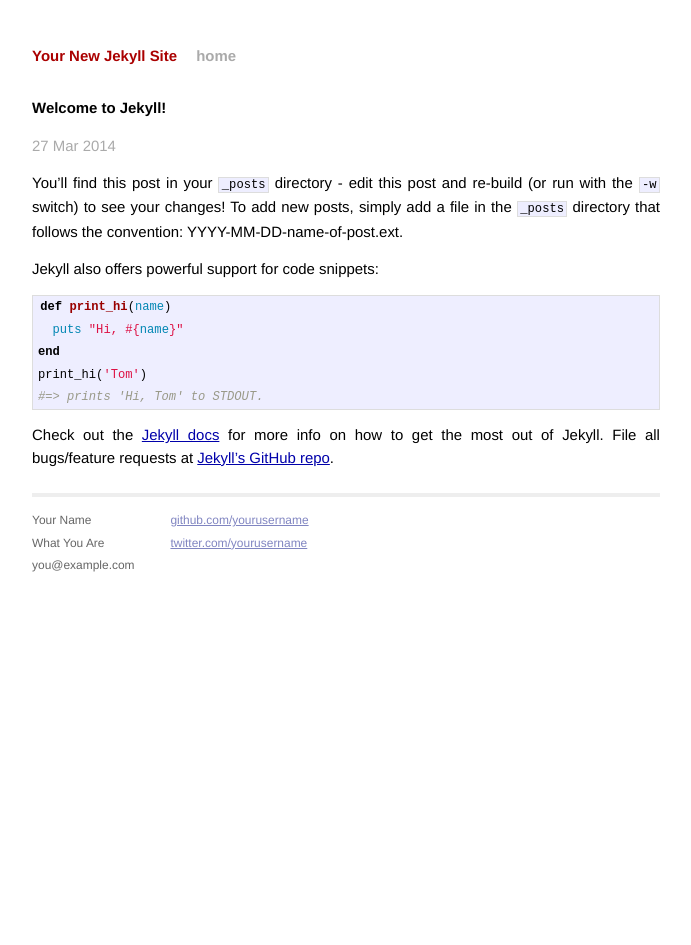
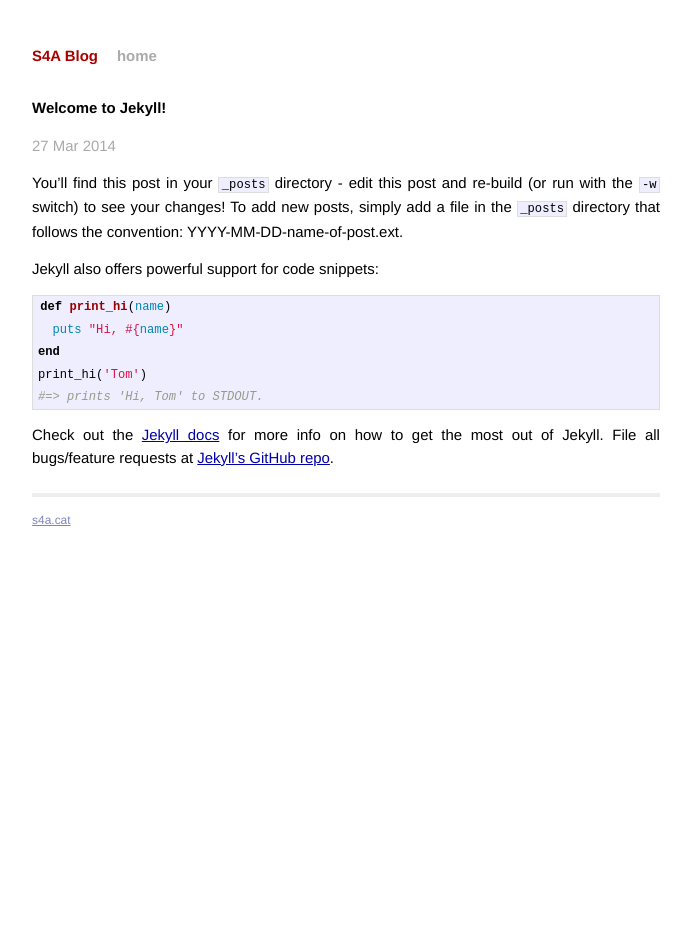
Before and after one commit to edutec/s4a-blog, a Jekyll site: the page built from _posts/2014-03-27-welcome-to-jekyll.markdown, in a window 1280 px wide. Shown: the whole page, without its empty margins (294-985 px from the left). Built offline with Jekyll 4.4.1, drawn with Linux system fonts in a browser that asks for light colours; Markdown is read by kramdown in place of the engine named in the settings.

Commit message:
trying out jekyll

```diff
--- a/_config.yml
+++ b/_config.yml
@@ -1,3 +1,4 @@
-name: Your New Jekyll Site
+name: S4A Blog
 markdown: redcarpet
 pygments: true
+baseurl: "http://edutec.github.io/s4a-blog/"
--- a/_layouts/default.html
+++ b/_layouts/default.html
@@ -7,10 +7,10 @@
         <meta name="viewport" content="width=device-width">
 
         <!-- syntax highlighting CSS -->
-        <link rel="stylesheet" href="/css/syntax.css">
+		<link rel="stylesheet" href="{{site.baseurl}}/css/syntax.css">
 
         <!-- Custom CSS -->
-        <link rel="stylesheet" href="/css/main.css">
+		<link rel="stylesheet" href="{{site.baseurl}}/css/main.css">
 
     </head>
     <body>
@@ -26,15 +26,7 @@
           <div class="footer">
             <div class="contact">
               <p>
-                Your Name<br />
-                What You Are<br />
-                you@example.com
-              </p>
-            </div>
-            <div class="contact">
-              <p>
-                <a href="https://github.com/yourusername">github.com/yourusername</a><br />
-                <a href="https://twitter.com/yourusername">twitter.com/yourusername</a><br />
+				<a href="http://s4a.cat">s4a.cat</a>
               </p>
             </div>
           </div>
--- a/index.html
+++ b/index.html
@@ -1,6 +1,6 @@
 ---
 layout: default
-title: Your New Jekyll Site
+title: S4A Blog
 ---
 
 <div id="home">
```
Also changed, not shown: 1 other file.
